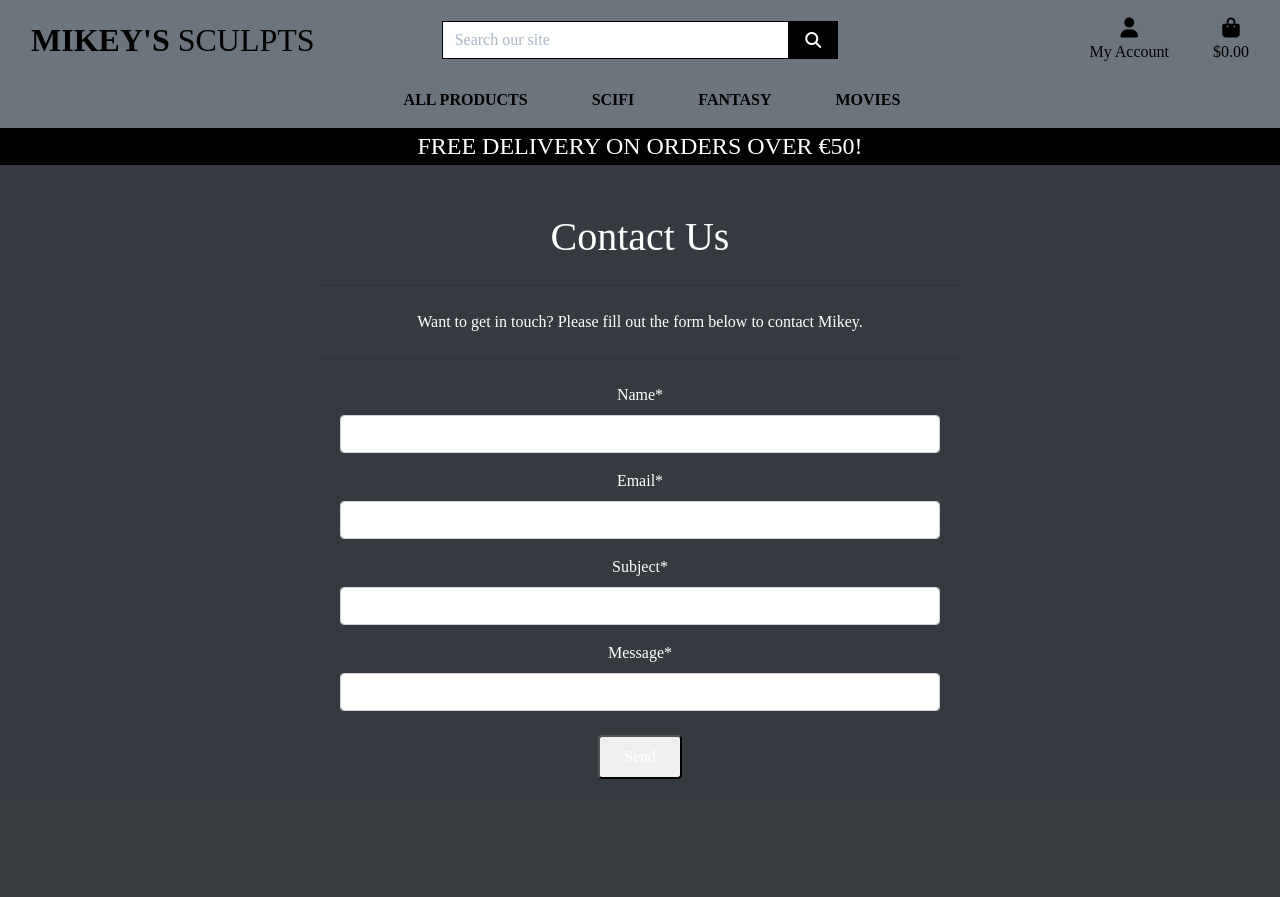
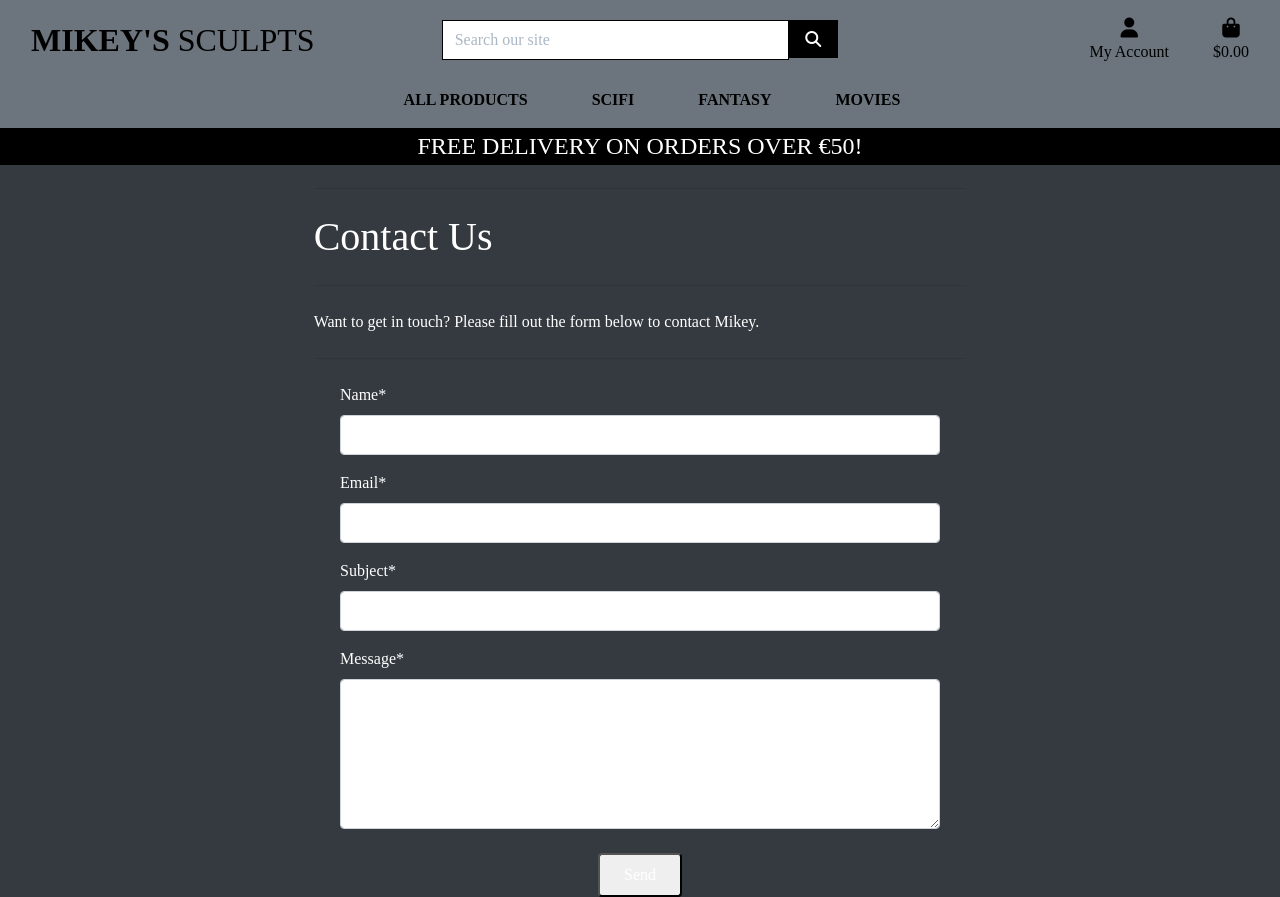
Before and after one commit to isThatAFife/CI_PP5, a Django app: page /contact/ in a window 1280 px wide. Before the commit the page ends 779 px from the top, so only its background shows below. Run offline with Django 5.2, Linux system fonts and the light colour scheme; some libraries are stand-ins or nearby versions; some web fonts are replaced.

Commit message:
style: resized message field in contact form

```diff
--- a/contact/forms.py
+++ b/contact/forms.py
@@ -1,21 +1,45 @@
+# contact/forms.py
 from django import forms
 from .models import ContactMessage
 from django.core.validators import MinLengthValidator
+from crispy_forms.helper import FormHelper
+from crispy_forms.layout import Layout, Field, Submit
 
 class ContactForm(forms.ModelForm):
     name = forms.CharField(
-        validators=[MinLengthValidator(2, "Name must be at least 2 characters")]
+        validators=[MinLengthValidator(2, "Name must be at least 2 characters")],
+        widget=forms.TextInput(attrs={'class': 'form-control'})
     )
     message = forms.CharField(
-        validators=[MinLengthValidator(10, "Message must be at least 10 characters")]
+        validators=[MinLengthValidator(10, "Message must be at least 10 characters")],
+        widget=forms.Textarea(attrs={
+            'rows': 8,
+            'class': 'tall-message-field form-control',
+            'style': 'min-height:150px;'
+        })
     )
 
     class Meta:
         model = ContactMessage
         fields = ['name', 'email', 'subject', 'message']
         widgets = {
-            'message': forms.Textarea(attrs={
-                'rows': 8,
-                'class': 'large-message'
-            }),
+            'email': forms.EmailInput(attrs={'class': 'form-control'}),
+            'subject': forms.TextInput(attrs={'class': 'form-control'}),
         }
+
+    def __init__(self, *args, **kwargs):
+        super().__init__(*args, **kwargs)
+        self.helper = FormHelper()
+        self.helper.form_method = 'post'
+
+        # Layout configuration
+        self.helper.layout = Layout(
+            Field('name', css_class='col-md-6 mb-3'),
+            Field('email', css_class='col-md-6 mb-3'),
+            Field('subject', css_class='col-md-6 mb-3'),
+            Field('message', css_class='tall-message-field mb-3'),
+            Submit('submit', 'Send', css_class='btn-primary')
+        )
+
+        # Force left-aligned labels
+        self.helper.label_class = 'text-left col-form-label'
--- a/contact/static/contact/css/forms.css
+++ /dev/null
@@ -1,7 +0,0 @@
-/* Contact Form */
-
-.large-message {
-    min-height: 150px;
-    height: auto;
-    resize: vertical;
-}
--- /dev/null
+++ b/contact/static/css/forms.css
@@ -0,0 +1,29 @@
+/* Target SPECIFICALLY the message textarea */
+textarea#id_message.tall-message-field {
+    min-height: 150px !important;
+    height: 150px !important;
+    resize: vertical;
+    display: block;
+}
+
+/* Prevent Bootstrap from overriding heights */
+.form-control.tall-message-field {
+    height: auto !important;
+}
+
+/* Disable Bootstrap's default textarea scaling */
+textarea.form-control {
+    height: auto !important;
+}
+
+/* Keep other fields compact */
+input.form-control:not([type="textarea"]) {
+    height: 40px;
+}
+
+/* Left-align labels */
+.form-group label {
+    text-align: left !important;
+    display: block;
+    margin-left: 0.5rem;
+}
--- a/contact/templates/contact/contact.html
+++ b/contact/templates/contact/contact.html
@@ -6,7 +6,7 @@
 {% endblock %}
 
 {% block extra_css %}
-    <link rel="stylesheet" href="{% static 'contact/css/forms.css' %}">
+    <link rel="stylesheet" href="{% static 'css/forms.css' %}">
 {% endblock %}
 
 {% block page_header %}
@@ -22,7 +22,7 @@
 {% block content %}
 <div class="container">
     <div class="row justify-content-center">
-        <div class="col-12 col-md-8 text-white text-center">
+        <div class="col-12 col-md-8 text-white">
             <hr class="my-4">
             <h1 class="font-semibold text-2xl mb-4">Contact Us</h1>
             <hr class="my-4">
```
